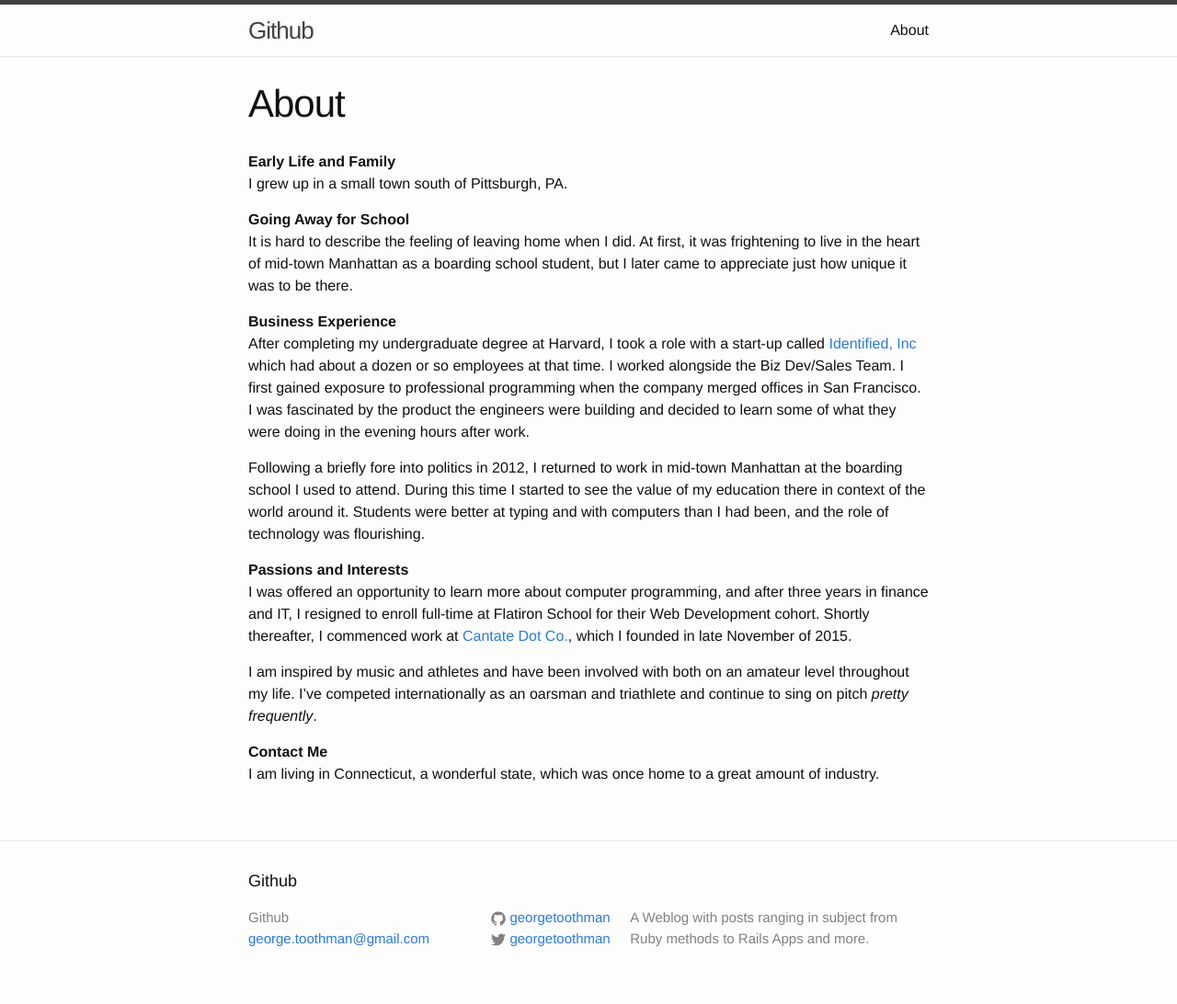
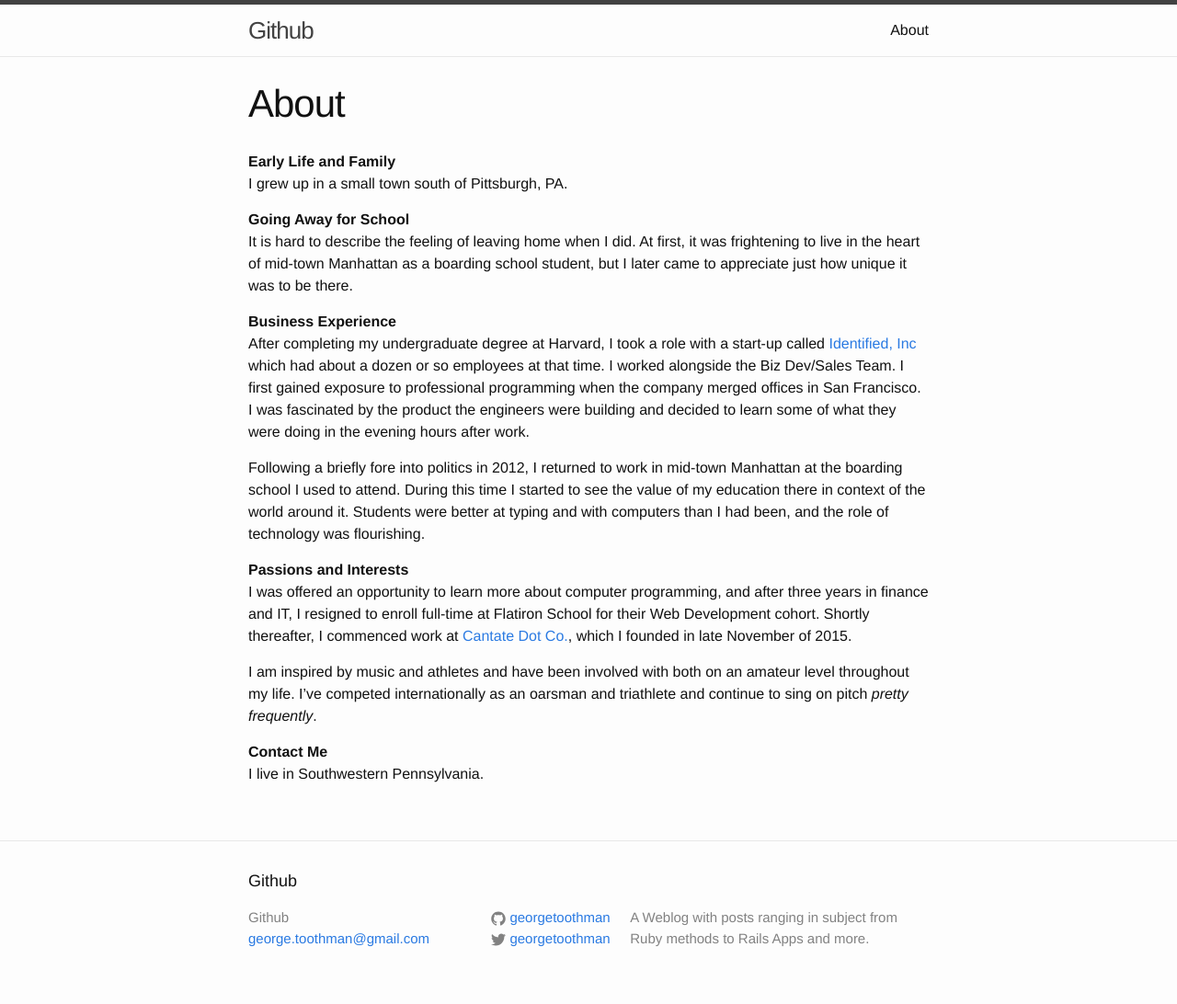
Before and after one commit to georgetoothman/cantate.github.io, a Jekyll site: the page built from about.md, in a window 1280 px wide. Shown: the whole page at 92% size. Built offline with Jekyll 4.4.1, drawn with Linux system fonts in a browser that asks for light colours.

Commit message:
Update about.md

```diff
--- a/about.md
+++ b/about.md
@@ -21,4 +21,4 @@ I was offered an opportunity to learn more about computer programming, and after
 I am inspired by music and athletes and have been involved with both on an amateur level throughout my life. I’ve competed internationally as an oarsman and triathlete and continue to sing on pitch *pretty frequently*.
 
 **Contact Me**
-I am living in Connecticut, a wonderful state, which was once home to a great amount of industry.
+I live in Southwestern Pennsylvania.
```
